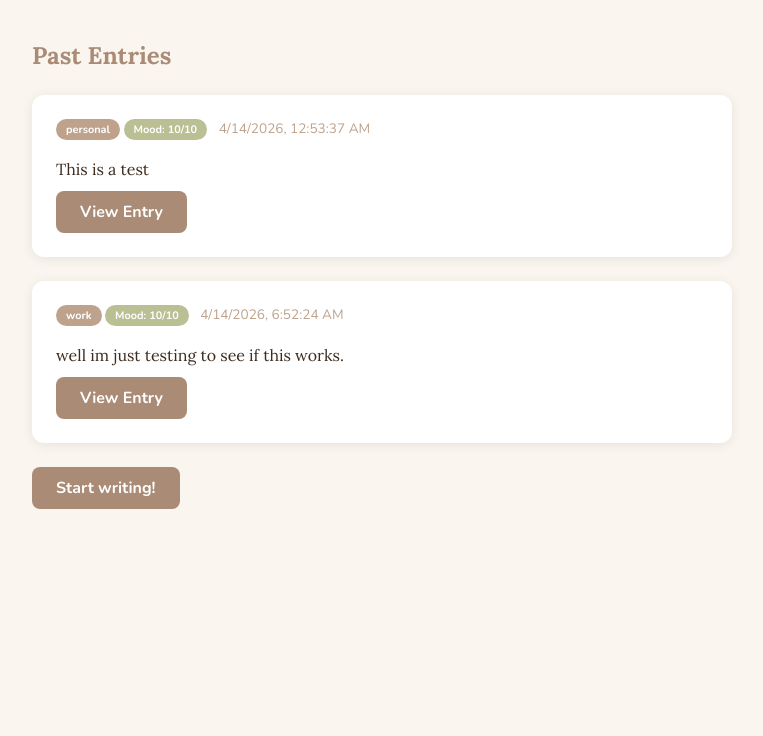
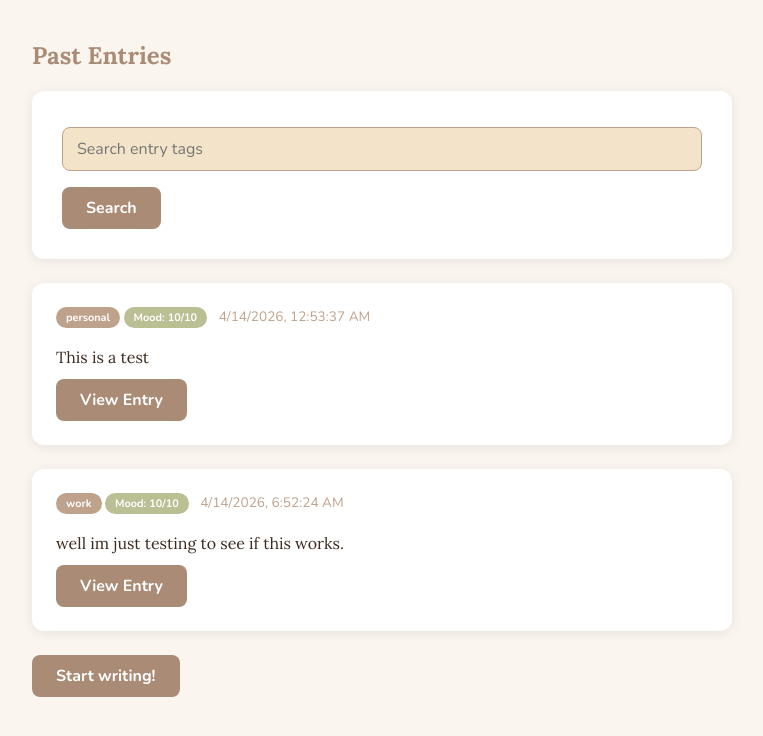
Before and after one commit to Chriswasian/clarity, a Flask app: page /entries in a window 1280 px wide. Shown: the part 50-786 px from the top of the page, without its empty margins (258-1021 px from the left). Run offline with Flask 3, Linux system fonts and the light colour scheme; a user stored in the database is signed in.

Commit message:
Began to add search features to entries and app.py

```diff
--- a/app.py
+++ b/app.py
@@ -143,6 +143,15 @@ def entries():
        entries = Entry.query.filter_by(user_id=current_user.id).all()
        return render_template('entries.html', entries=entries)
 
+@app.route('/search', methods=['GET'])
+@login_required
+def search():
+       q = request.args.get('q')
+       entries = Entry.query.filter_by(user_id=current_user.id).filter(Entry.tags.contains(q)).all()
+       return render_template('search.html', entries=entries, q=q)
+
+
+
 if __name__ == '__main__':
     with app.app_context():
         db.create_all()
--- a/templates/entries.html
+++ b/templates/entries.html
@@ -2,6 +2,12 @@
 {% block title %}Past Entries - Clarity{% endblock %}
 {% block content %}
 <h2>Past Entries</h2>
+<p>
+<form method="get" action="/search">
+    <input type="text" name="q" placeholder="Search entry tags">
+    <button type="submit">Search</button>
+</form>
+</p>
 {% for entry in entries %}
 <div class="entry-card">
     <div class="entry-meta">
```
